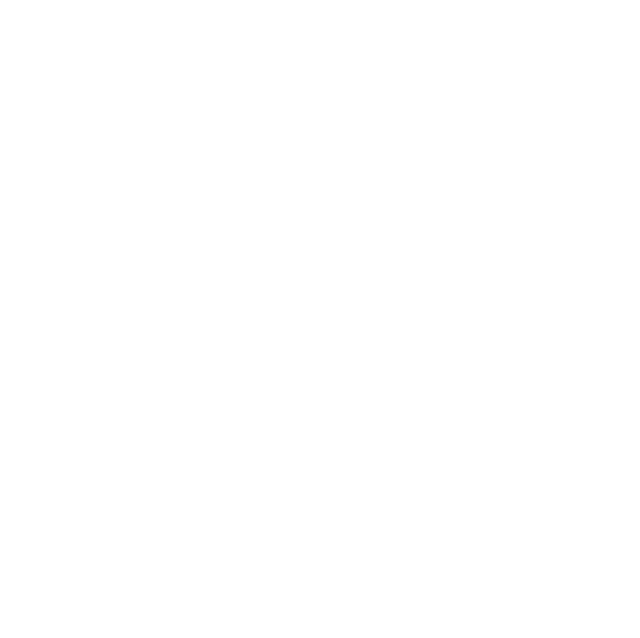
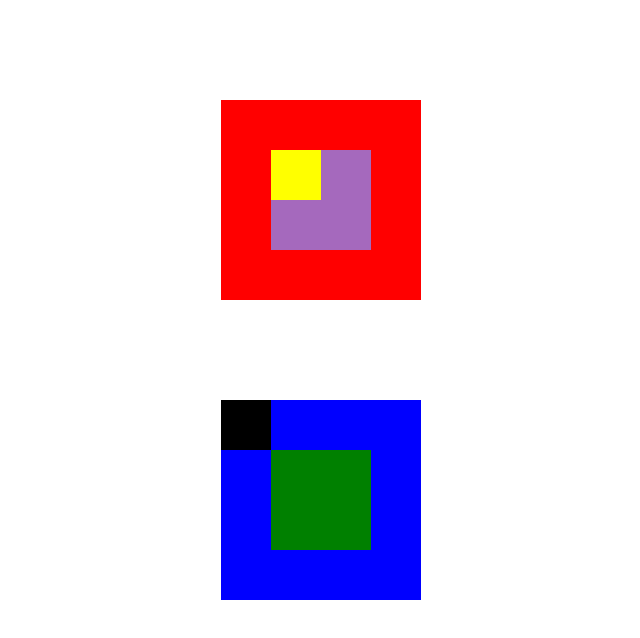
Before and after one commit to Neiza/esquemasLec23, a plain HTML site: page index.html in a window 1280 px wide. Shown: the whole page, without its empty margins (291-931 px from the left). Drawn offline with Linux system fonts and the light colour scheme.

Commit message:
js y css

```diff
--- a/assets/css/main.css
+++ b/assets/css/main.css
@@ -0,0 +1,53 @@
+.padre1{
+  position: absolute;
+  top: 100px;
+  left: 40%;
+  width: 200px;
+  height: 200px;
+  background-color: red;
+}
+
+.hijo1{
+  position: absolute;
+  top: 50px;
+  left: 50px;
+  width: 100px;
+  height: 100px;
+  background-color: #A569BD;
+}
+
+.nieto1{
+  position: absolute;
+  top: 0;
+  left: 0;
+  width: 50px;
+  height: 50px;
+  background-color: yellow;
+}
+
+.padre2{
+  position: absolute;
+  top: 400px;
+  left: 40%;
+  width: 200px;
+  height: 200px;
+  background-color: blue;
+}
+
+.hijo2{
+  position: absolute;
+  top: 50px;
+  left: 50px;
+  width: 100px;
+  height: 100px;
+  background-color: green;
+}
+
+.nieto2{
+  position: absolute;
+  top: -50px;
+  left: -50px;
+  width: 50px;
+  height: 50px;
+  background-color: black;
+}
--- a/assets/js/main.js
+++ b/assets/js/main.js
@@ -1,24 +1,28 @@
-var nDivs = 2;
+var nDivs = 1;
 var nChildDivs = 1;
 var nChild2divs = 1
-var body = document.getElementById("body")
+var container = document.getElementById("container")
 
-function createDivs(){
+function createDivs(nDivs,nChildDivs,nChild2divs,padres,hijos,nietos){
   for(var i=0; i<nDivs; i++){
       var  div = document.createElement("div");
-      div.classList.add("padres");
+      div.classList.add(padres);
       body.appendChild(div);
       for(j=0; j<nChildDivs; j++){
         var childDiv = document.createElement("div");
-        childDiv.classList.add("hijos");
+        childDiv.classList.add(hijos);
         div.appendChild(childDiv);
           for (var k=0; k<nChild2divs; k++){
             Child2div = document.createElement("div");
-            Child2div.classList.add("nietos")
+            Child2div.classList.add(nietos)
             childDiv.appendChild(Child2div)
           }
       }
   }
+
 }
 
-createDivs();
+
+
+createDivs(1,1,1,"padre1", "hijo1", "nieto1");
+createDivs(1,1,1,"padre2", "hijo2", "nieto2");
--- a/index.html
+++ b/index.html
@@ -4,11 +4,11 @@
   <meta charset="UTF-8">
   <meta name="viewport" content="width=device-width, initial-scale=1.0">
   <meta http-equiv="X-UA-Compatible" content="ie=edge">
-  <title>Document</title>
+  <title>Esquemas Ejercicio 1 Lecion23</title>
+  <link rel="stylesheet" href="assets/css/main.css">
 </head>
 <body id="body">
-  <script type="text/javascript" src="assets\js\main.js">
-
-  </script>
+  <div id="container"></div>
+  <script type="text/javascript" src="assets\js\main.js"></script>
 </body>
 </html>
```
